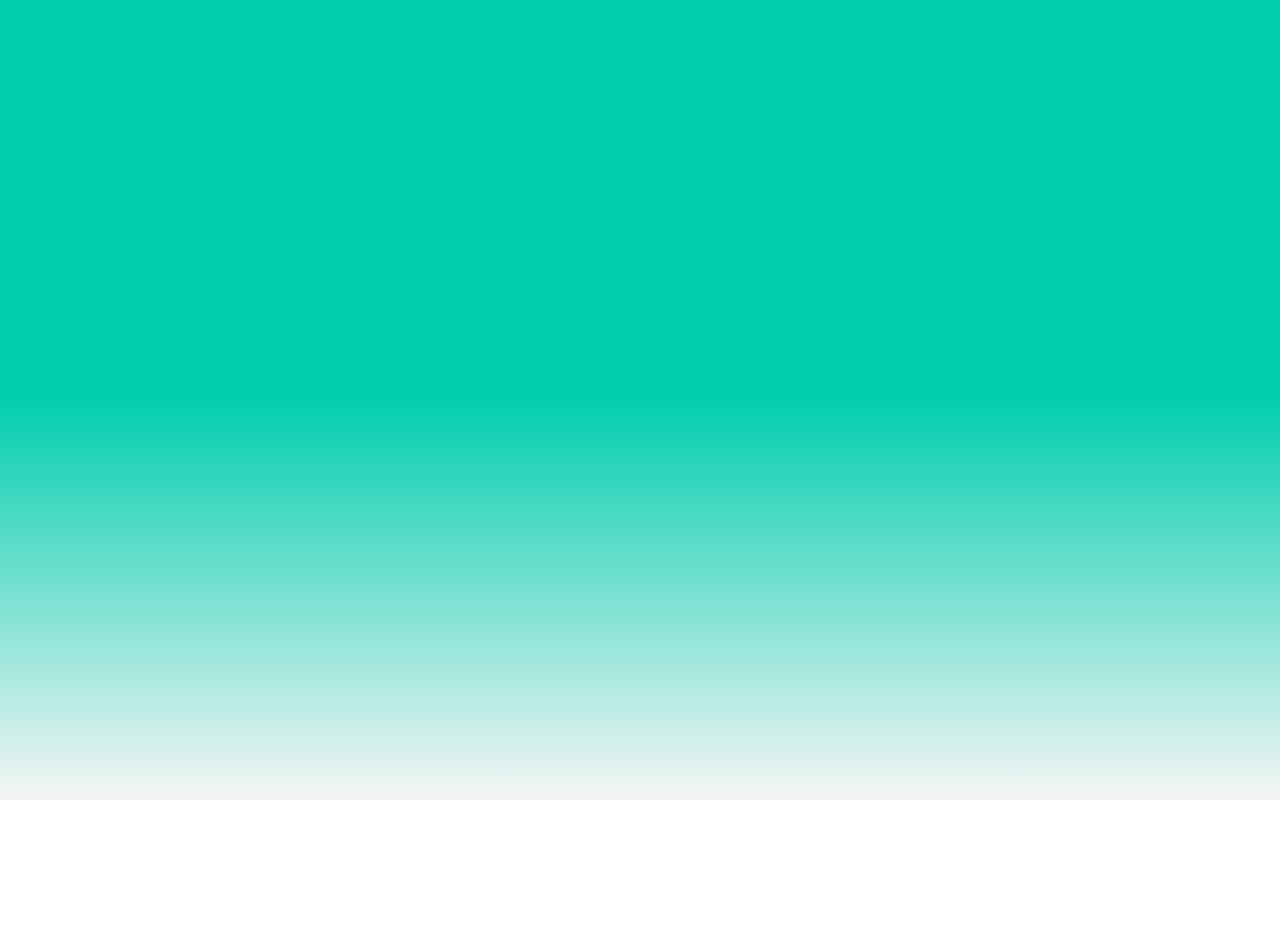
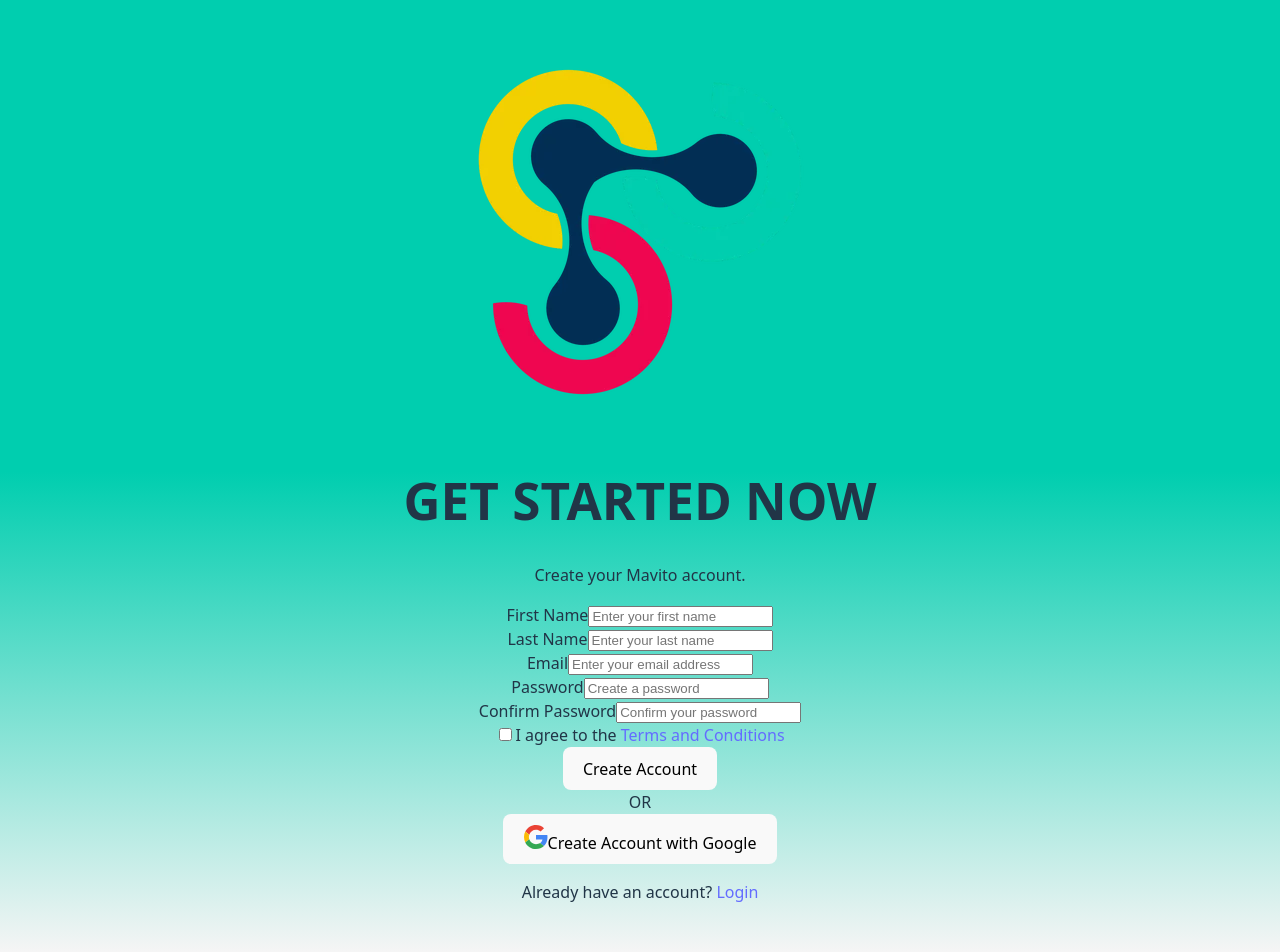
Before and after one commit to COS301-SE-2025/Mavito, a React (Vite) app in the folder frontend/: page /register in a window 1280 px wide. Before the commit this address had no page. Before the commit the page ends 800 px from the top, so only its background shows below. Built offline with nearby package versions, Linux system fonts and the light colour scheme.

Commit message:
Basic layout of registration page and v1.0.0 of landing page

```diff
--- a/frontend/src/App.tsx
+++ b/frontend/src/App.tsx
@@ -1,17 +1,18 @@
 import { useState } from 'react'
 import { Routes, Route } from 'react-router-dom';
-import LoginPage from './pages/LoginPage';
+import LandingPage from './pages/LandingPage';
+import RegistrationPage from './pages/RegistrationPage';
 import './App.css'
 
 function App() {
     return (
     <div className="MavitoApp">
       <Routes>
-        <Route path="/login" element={<LoginPage />} />
-        {/* <Route path="/register" element={<RegistrationPage />} /> */}
+        <Route path="/Landing" element={<LandingPage />} />
+        <Route path="/register" element={<RegistrationPage />} />
         {/* <Route path="/" element={<HomePage />} /> */}
         {/* Default route could redirect to login or a landing page */}
-        <Route path="/" element={<LoginPage />} /> {/* For now, default to login */}
+        <Route path="/" element={<LandingPage />} /> {/* For now, default to login */}
       </Routes>
     </div>
   );
--- /dev/null
+++ b/frontend/src/pages/LandingPage.tsx
@@ -0,0 +1,34 @@
+// src/pages/LandingPage.tsx
+import React from 'react';
+import { Link } from 'react-router-dom';
+import AnimatedGreeting from '../components/auth/AnimatedGreeting';
+import '../styles/LandingPage.css';
+
+const LandingPage: React.FC = () => {
+  return (
+    <div className="landing-page-container">
+
+      <AnimatedGreeting />
+
+      <main className="landing-actions">
+        <div className="landing-buttons-stack">
+          {/* Register Button */}
+          <Link to="/register" className="btn-landing btn-register-custom">
+            Register
+          </Link>
+
+          {/* Login Button */}
+          <Link to="/login" className="btn-landing btn-login-custom">
+            Login
+          </Link>
+        </div>
+      </main>
+      <footer className="landing-footer">
+        {/* Optional footer content */}
+        <p>&copy; {new Date().getFullYear()} Mavito Project</p>
+      </footer>
+    </div>
+  );
+};
+
+export default LandingPage;
--- a/frontend/src/pages/LoginPage.tsx
+++ /dev/null
@@ -1,14 +0,0 @@
-// src/pages/LoginPage.tsx
-import React from 'react';
-import '../styles/LoginPage.css';
-import AnimatedGreeting from '../components/auth/AnimatedGreeting';
-
-const LoginPage: React.FC = () => {
-  return (
-    <div className="login-page-container">
-      <AnimatedGreeting />
-    </div>
-  );
-};
-
-export default LoginPage;
--- /dev/null
+++ b/frontend/src/pages/RegistrationPage.tsx
@@ -0,0 +1,123 @@
+// src/pages/RegistrationPage.tsx
+import React, { useState } from 'react';
+import { Link } from 'react-router-dom'; // For navigation links
+
+
+// SVG for Google Logo
+const GoogleLogo = () => (
+  <svg version="1.1" xmlns="http://www.w3.org/2000/svg" viewBox="0 0 48 48" height="24px" width="24px">
+    <path fill="#EA4335" d="M24 9.5c3.54 0 6.71 1.22 9.21 3.6l6.85-6.85C35.9 2.38 30.47 0 24 0 14.62 0 6.51 5.38 2.56 13.22l7.98 6.19C12.43 13.72 17.74 9.5 24 9.5z"></path>
+    <path fill="#4285F4" d="M46.98 24.55c0-1.57-.15-3.09-.38-4.55H24v9.02h12.94c-.58 2.96-2.26 5.48-4.78 7.18l7.73 6c4.51-4.18 7.09-10.36 7.09-17.65z"></path>
+    <path fill="#FBBC05" d="M10.53 28.59c-.48-1.45-.76-2.99-.76-4.59s.27-3.14.76-4.59l-7.98-6.19C.92 16.46 0 20.12 0 24c0 3.88.92 7.54 2.56 10.78l7.97-6.19z"></path>
+    <path fill="#34A853" d="M24 48c6.48 0 11.93-2.13 15.89-5.81l-7.73-6c-2.15 1.45-4.92 2.3-8.16 2.3-6.26 0-11.57-4.22-13.47-9.91l-7.98 6.19C6.51 42.62 14.62 48 24 48z"></path>
+    <path fill="none" d="M0 0h48v48H0z"></path>
+  </svg>
+);
+
+const RegistrationPage: React.FC = () => {
+  const [agreedToTerms, setAgreedToTerms] = useState(false);
+
+  const handleSubmit = (event: React.FormEvent<HTMLFormElement>) => {
+    event.preventDefault();
+    if (!agreedToTerms) {
+      alert("Please agree to the terms and conditions.");
+      return;
+    }
+    // Handle form submission logic here
+    console.log("Form submitted");
+    // Collect form data:
+    // const formData = new FormData(event.currentTarget);
+    // const data = Object.fromEntries(formData.entries());
+    // console.log(data);
+  };
+
+  const handleGoogleSignUp = () => {
+    // Handle Google Sign Up logic here
+    console.log("Attempting Google Sign Up");
+  };
+
+  return (
+    <div className="registration-page-full-container">
+      {/* Left Half - Image */}
+      <div className="registration-left-half">
+        {/* You can use an <img> tag here if you have a specific image */}
+        {/* For example: <img src="/path/to/your/image.jpg" alt="Mavito Welcome" /> */}
+        {/* Using a placeholder background for now */}
+        <div className="image-placeholder">
+          {/* Optional: Add text or overlay on the image placeholder */}
+          {/* For example: <h2>Discover Languages with Mavito</h2> */}
+        </div>
+      </div>
+
+      {/* Right Half - Form */}
+      <div className="registration-right-half">
+        <img src="/DFSI_Logo.png" alt="DSFSI Logo" className="dsfsi-logo-registration" />
+        <div className="registration-form-content">
+          <h1 className="registration-header">GET STARTED NOW</h1>
+          <p className="registration-subheader">Create your Mavito account.</p>
+
+          <form onSubmit={handleSubmit} className="registration-form">
+            <div className="form-row">
+              <div className="form-group column">
+                <label htmlFor="firstName">First Name</label>
+                <input type="text" id="firstName" name="firstName" placeholder="Enter your first name" required />
+              </div>
+              <div className="form-group column">
+                <label htmlFor="lastName">Last Name</label>
+                <input type="text" id="lastName" name="lastName" placeholder="Enter your last name" required />
+              </div>
+            </div>
+
+            <div className="form-group">
+              <label htmlFor="email">Email</label>
+              <input type="email" id="email" name="email" placeholder="Enter your email address" required />
+            </div>
+
+            <div className="form-group">
+              <label htmlFor="password">Password</label>
+              <input type="password" id="password" name="password" placeholder="Create a password" required />
+            </div>
+
+            <div className="form-group">
+              <label htmlFor="confirmPassword">Confirm Password</label>
+              <input type="password" id="confirmPassword" name="confirmPassword" placeholder="Confirm your password" required />
+            </div>
+
+            <div className="form-group terms-checkbox">
+              <input
+                type="checkbox"
+                id="terms"
+                name="terms"
+                checked={agreedToTerms}
+                onChange={(e) => setAgreedToTerms(e.target.checked)}
+                required
+              />
+              <label htmlFor="terms" className="terms-label">
+                I agree to the <Link to="/terms" target="_blank" rel="noopener noreferrer">Terms and Conditions</Link>
+              </label>
+            </div>
+
+            <button type="submit" className="register-button primary">
+              Create Account
+            </button>
+
+            <div className="social-login-divider">
+              <span>OR</span>
+            </div>
+
+            <button type="button" onClick={handleGoogleSignUp} className="register-button google">
+              <GoogleLogo />
+              Create Account with Google
+            </button>
+          </form>
+
+          <p className="login-link">
+            Already have an account? <Link to="/login">Login</Link>
+          </p>
+        </div>
+      </div>
+    </div>
+  );
+};
+
+export default RegistrationPage;
--- a/frontend/src/styles/AnimatedGreeting.css
+++ b/frontend/src/styles/AnimatedGreeting.css
@@ -1,7 +1,7 @@
-.login-page-container .info-text {
-
+ .info-text {
+    padding-right: 10px;
     display: flex;
-    width: 139px;
+    width: fit-content;
     height: 88px;
     justify-content: center;
     align-items: center;
--- /dev/null
+++ b/frontend/src/styles/LandingPage.css
@@ -0,0 +1,76 @@
+body{
+    background: linear-gradient(180deg, #00CEAF 49.52%, #7BE1D2 74.76%, #F5F5F5 100%);
+}
+
+.landing-page-container {
+  display: flex;
+  flex-direction: column;
+  align-items: center;
+  justify-content: center;
+}
+
+.landing-buttons-stack {
+  display: flex;
+  flex-direction: column;
+  align-items: center;
+  justify-content: center;
+  gap: 20px;
+  width: 100%;
+  max-width: 286px;
+}
+
+/* Common styles for both landing page buttons */
+.btn-landing {
+  display: flex;
+  justify-content: center;
+  align-items: center;
+  width: 286px;
+  height: 48px;
+  flex-shrink: 0;
+  border-radius: 10px;
+  text-decoration: none;
+  color: white;
+  font-size: 1rem;
+  font-weight: 600;
+  border: none;
+  cursor: pointer;
+  transition: background-color 0.3s ease, transform 0.2s ease, box-shadow 0.3s ease;
+  box-shadow: 0 2px 5px rgba(0, 0, 0, 0.1);
+}
+
+.btn-landing:hover {
+  transform: translateY(-2px);
+  box-shadow: 0 4px 8px rgba(0, 0, 0, 0.15);
+}
+
+.btn-landing:active {
+  transform: translateY(0px);
+  box-shadow: 0 2px 5px rgba(0, 0, 0, 0.1);
+}
+
+/* Specific style for the Register button */
+.btn-register-custom {
+  background: #212431;
+  color: #FFFFFF;
+}
+
+.btn-register-custom:hover {
+  background: #313546;
+}
+
+/* Specific style for the Login button */
+.btn-login-custom {
+  background: #F5F5F5;
+  color: #212431;
+}
+
+.btn-login-custom:hover {
+  background: #e9e9e9;
+}
+
+/* Footer styling */
+.landing-footer {
+  margin-top: 40px;
+  font-size: 0.85rem;
+  color: #718096;
+}
--- a/frontend/src/styles/LoginPage.css
+++ /dev/null
@@ -1,3 +0,0 @@
-body{
-    background: linear-gradient(180deg, #00CEAF 49.52%, #7BE1D2 74.76%, #F5F5F5 100%);
-}
```
